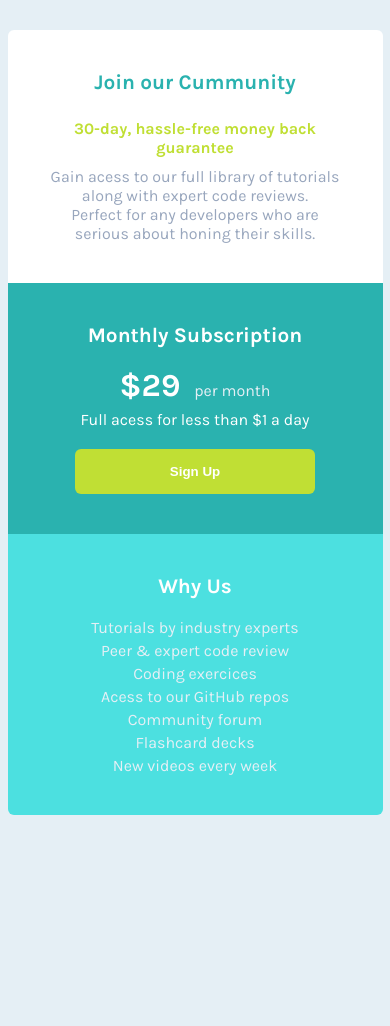
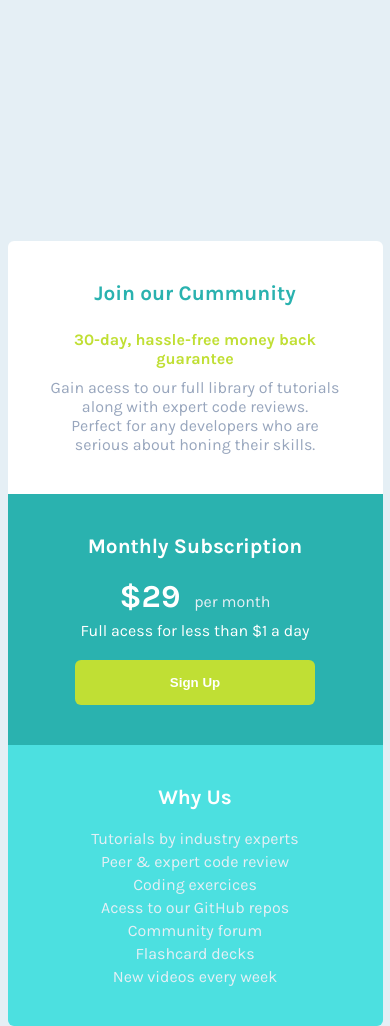
Before and after one commit to rafacostadev/single-price-grid-component, a plain HTML site: page index.html in a window 390 px wide. Before the commit the page ends 844 px from the top, so only its background shows below. Drawn offline with Linux system fonts and the light colour scheme.

Commit message:
Alterada a responsividade para melhor visualização do usuário mobile

```diff
--- a/style.css
+++ b/style.css
@@ -144,6 +144,10 @@ body{
     border-bottom-left-radius: 6px;
   }
 
+  .container{
+    height: 150vh;
+  }
+
   .content div{
     max-width: 375px;
     text-align: center;
```
